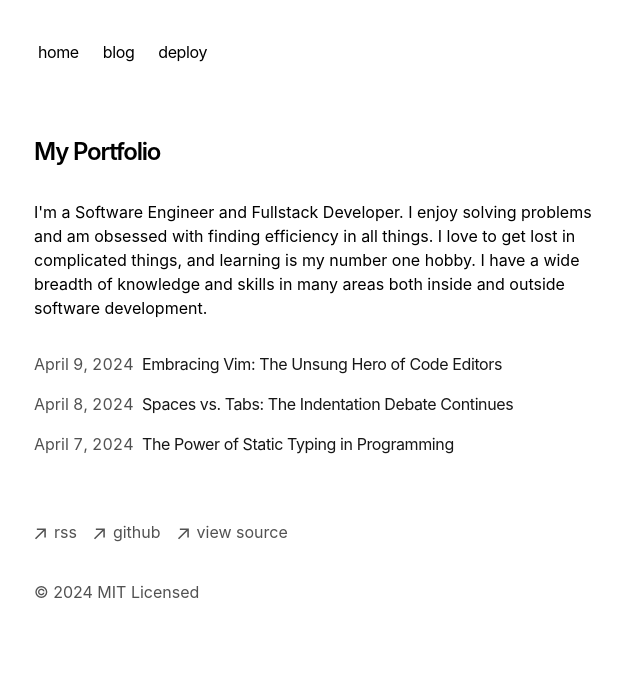
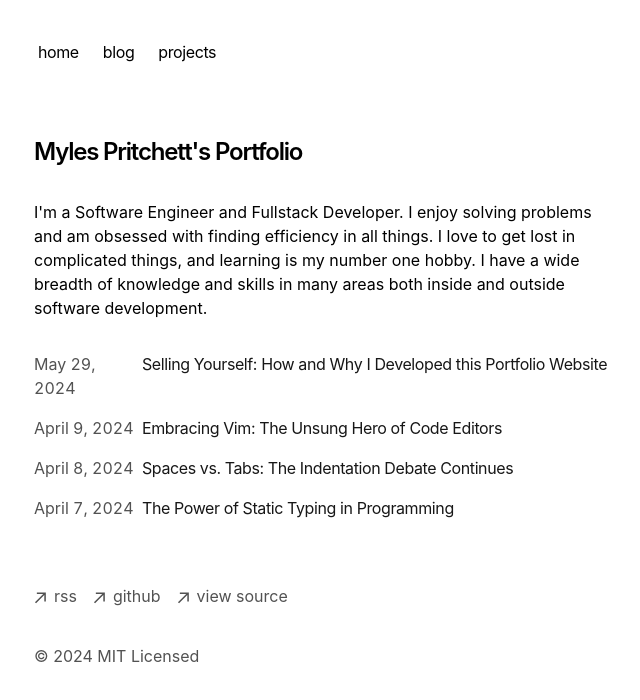
Before and after one commit to MylesJPritchett/mylesp.com, a Next.js app: page / in a window 1280 px wide. Shown: the top 700 px of the page, without its empty margins (318-958 px from the left). Built offline with nearby package versions, Linux system fonts and the light colour scheme.

Commit message:
change headings and remove references to vercel

```diff
--- /dev/null
+++ b/app/blog/posts/developing-a-portfolio-website.mdx
@@ -0,0 +1,17 @@
+---
+title: 'Selling Yourself: How and Why I Developed this Portfolio Website'
+publishedAt: '2024-05-29'
+summary: 'The process of creating this portfolio website from scratch using modern web development tools and techniques.'
+---
+
+Portfolio websites are a strange thing. They're simultaneously a way to showcase both your work, and your*self*. Striking a balance between showing who you are as a worker and as a person more broadly is a tricky balance to make.
+
+You may be thinking that the answer is simple, just keep work and personal life seperate. The problem arises when you consider that as much as you try to avoid it, your work and personal life are intertwined. Your work is a reflection of you, and you are a reflection of your work.
+
+## Why I Built This Website
+
+This website serves many purposes, and it is hard to pin down the primary reason for its existence. Firstly, I built this website as a place to showcase my work
+
+## The Case for Tabs
+## Hybrid Approaches and Team Dynamics
+## Conclusion
--- a/app/components/footer.tsx
+++ b/app/components/footer.tsx
@@ -18,7 +18,7 @@ function ArrowIcon() {
 export default function Footer() {
   return (
     <footer className="mb-16">
-      <ul className="font-sm mt-8 flex flex-col space-x-0 space-y-2 text-neutral-600 md:flex-row md:space-x-4 md:space-y-0 dark:text-neutral-300">
+      <ul className="font-sm mt-8 flex flex-col space-x-0 space-y-5 text-neutral-600 md:flex-row md:space-x-4 md:space-y-0 dark:text-neutral-300">
         <li>
           <a
             className="flex items-center transition-all hover:text-neutral-800 dark:hover:text-neutral-100"
@@ -35,7 +35,7 @@ export default function Footer() {
             className="flex items-center transition-all hover:text-neutral-800 dark:hover:text-neutral-100"
             rel="noopener noreferrer"
             target="_blank"
-            href="https://github.com/vercel/next.js"
+            href="https://github.com/MylesJPritchett/"
           >
             <ArrowIcon />
             <p className="ml-2 h-7">github</p>
@@ -46,7 +46,7 @@ export default function Footer() {
             className="flex items-center transition-all hover:text-neutral-800 dark:hover:text-neutral-100"
             rel="noopener noreferrer"
             target="_blank"
-            href="https://vercel.com/templates/next.js/portfolio-starter-kit"
+            href="https://github.com/MylesJPritchett/mylesp.com"
           >
             <ArrowIcon />
             <p className="ml-2 h-7">view source</p>
--- a/app/components/nav.tsx
+++ b/app/components/nav.tsx
@@ -7,8 +7,8 @@ const navItems = {
   '/blog': {
     name: 'blog',
   },
-  'https://vercel.com/templates/next.js/portfolio-starter-kit': {
-    name: 'deploy',
+  '/projects': {
+    name: 'projects',
   },
 }
 
--- a/app/layout.tsx
+++ b/app/layout.tsx
@@ -11,16 +11,16 @@ import { baseUrl } from './sitemap'
 export const metadata: Metadata = {
   metadataBase: new URL(baseUrl),
   title: {
-    default: 'Next.js Portfolio Starter',
-    template: '%s | Next.js Portfolio Starter',
+    default: "Myles' Portfolio",
+    template: "%s | Myles' Portfolio",
   },
-  description: 'This is my portfolio.',
+  description: "This is Myles' portfolio.",
   openGraph: {
-    title: 'My Portfolio',
-    description: 'This is my portfolio.',
+    title: "Myles' Portfolio",
+    description: "This is Myles' portfolio.",
     url: baseUrl,
-    siteName: 'My Portfolio',
-    locale: 'en_US',
+    siteName: "Myles' Portfolio",
+    locale: 'en_AU',
     type: 'website',
   },
   robots: {
--- a/app/page.tsx
+++ b/app/page.tsx
@@ -4,7 +4,7 @@ export default function Page() {
   return (
     <section>
       <h1 className="mb-8 text-2xl font-semibold tracking-tighter">
-        My Portfolio
+        Myles Pritchett's Portfolio
       </h1>
       <p className="mb-4">
         {`I'm a Software Engineer and Fullstack Developer.
--- a/app/rss/route.ts
+++ b/app/rss/route.ts
@@ -18,8 +18,8 @@ export async function GET() {
           <link>${baseUrl}/blog/${post.slug}</link>
           <description>${post.metadata.summary || ''}</description>
           <pubDate>${new Date(
-            post.metadata.publishedAt
-          ).toUTCString()}</pubDate>
+          post.metadata.publishedAt
+        ).toUTCString()}</pubDate>
         </item>`
     )
     .join('\n')
@@ -27,9 +27,9 @@ export async function GET() {
   const rssFeed = `<?xml version="1.0" encoding="UTF-8" ?>
   <rss version="2.0">
     <channel>
-        <title>My Portfolio</title>
+        <title>Myles' Portfolio</title>
         <link>${baseUrl}</link>
-        <description>This is my portfolio RSS feed</description>
+        <description>This is Myles' portfolio RSS feed</description>
         ${itemsXml}
     </channel>
   </rss>`
--- a/app/sitemap.ts
+++ b/app/sitemap.ts
@@ -1,6 +1,6 @@
 import { getBlogPosts } from 'app/blog/utils'
 
-export const baseUrl = 'https://portfolio-blog-starter.vercel.app'
+export const baseUrl = 'https://mylesp.com'
 
 export default async function sitemap() {
   let blogs = getBlogPosts().map((post) => ({
```
